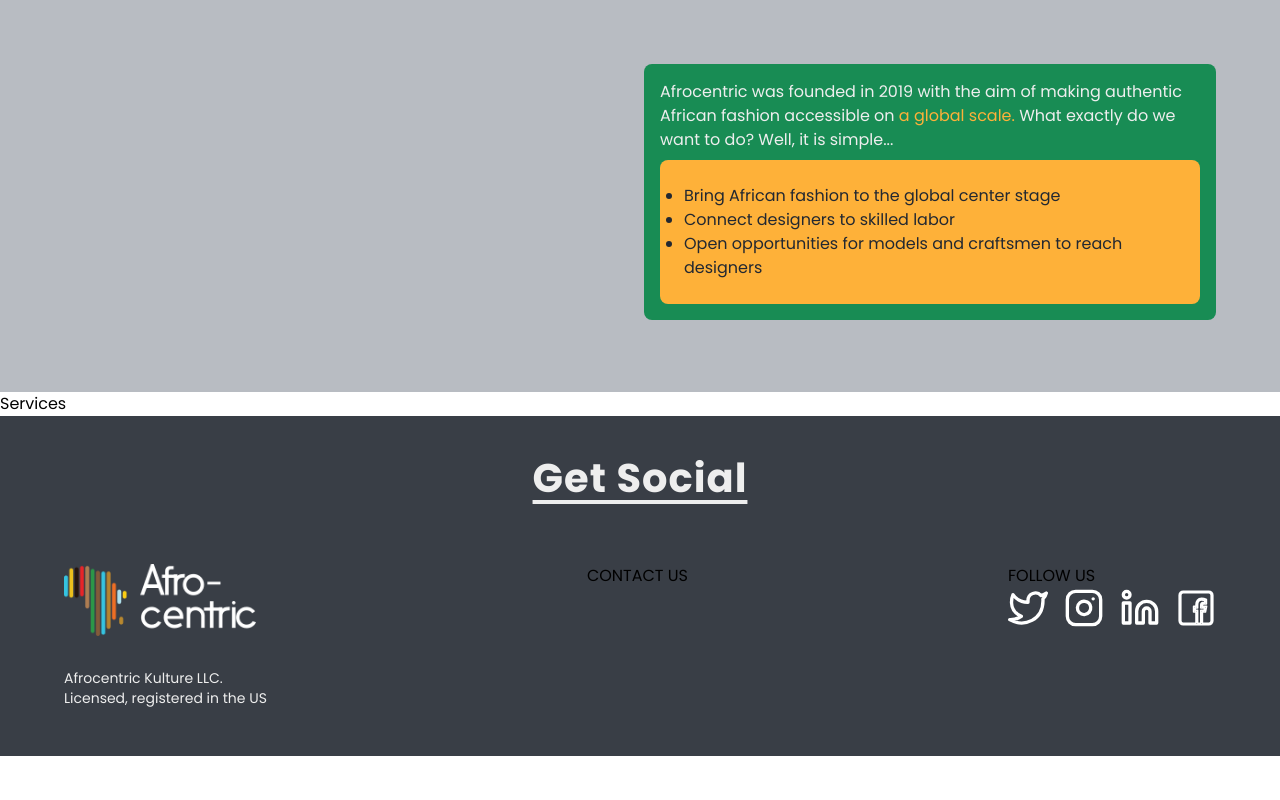
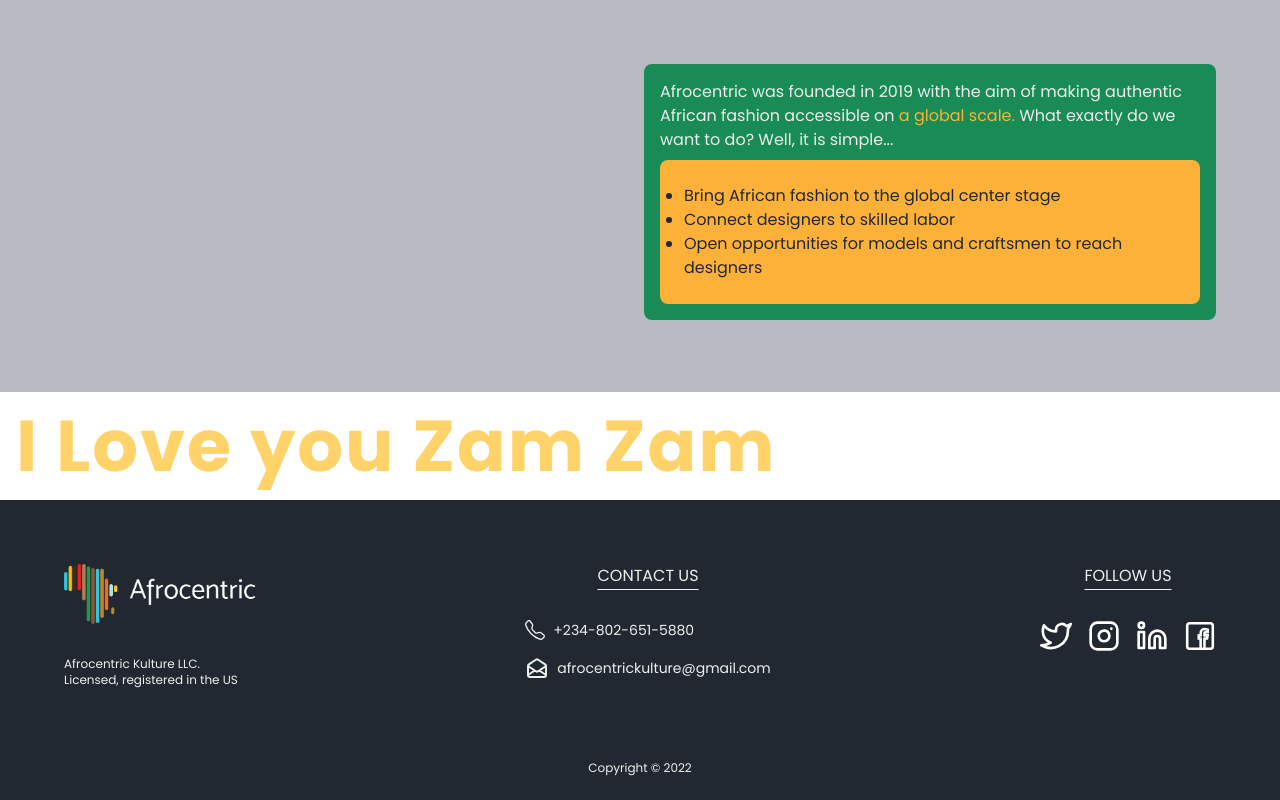
Before and after one commit to peterdtitan/afrocentric-landing-page, a React (Create React App) app: page / in a window 1280 px wide. Shown: the part 1240-2040 px from the top of the page. Before the commit the page ends 1996 px from the top, so only its background shows below. Built offline with nearby package versions, Linux system fonts and the light colour scheme.

Commit message:
Finished Footer

```diff
--- a/src/components/Footer.jsx
+++ b/src/components/Footer.jsx
@@ -1,5 +1,7 @@
 import React from 'react';
 import { motion } from 'framer-motion';
+import { BsTelephone } from 'react-icons/bs';
+import { HiOutlineMailOpen } from 'react-icons/hi';
 
 import Logo from "../img/logo.png";
 import Twitter from '../img/twitter.svg';
@@ -10,38 +12,48 @@
 const Footer = () => {
   return (
     <div id='get-social'
-    className='bg-secondary '>
-        <div className='flex justify-center items-center py-6 md:py-8'>
-            <h1 className='text-[1.5rem] lg:text-[2.5rem] text-textColor font-bold tracking-wide underline underline-offset-8'
-            >Get Social
-            </h1>
-        </div>
-
-        <div className='flex flex-col md:flex-row px-4 md:px-16 py-6 items-center md:items-start gap-8 justify-between'>
-            <div className="hidden md:flex md:flex-col items-start gap-2 cursor-pointer">
+    className='bg-primary pt-10'>
+        <div className='flex flex-col md:flex-row px-4 md:px-16 py-6 items-center md:items-start gap-12 justify-between'>
+            <div className=" md:flex md:flex-col items-start gap-2 cursor-pointer">
                 <img src={Logo} className="w-48 object-cover" alt="logo" />
-                <div className='text-textColor text-sm py-6'>
+                <div className='text-textColor text-xs py-6'>
                     <p>Afrocentric Kulture LLC.</p>
                     <p>Licensed, registered in the US</p>
                 </div>
             </div>
 
-            <div className='flex flex-col'>
-                <h2>CONTACT US</h2>
+            <div className='flex flex-col text-textColor gap-8'>
+                <h2 className='flex justify-center underline underline-offset-8'>CONTACT US</h2>
+                <div className='flex flex-col gap-4'>
+                    <div className='flex gap-2'>
+                        <BsTelephone className='text-xl'/>
+                        <a href="tel:+2348026515880" className="text-sm align-text-bottom hover:text-brightAmber">+234-802-651-5880</a>
+                    </div>
+
+                    <div className='flex gap-2 items-center justify-center'>
+                        <HiOutlineMailOpen className='text-2xl align-text-bottom'/>
+                        <a href="mailto:afrocentrickulture@gmail.com" target="_blank">
+                            <p className="text-sm align-text-bottom hover:text-brightAmber">afrocentrickulture@gmail.com</p>
+                        </a>
+                    </div>
+
+                </div>
 
             </div>
 
-            <div className='flex flex-col'>
-                <h2>FOLLOW US</h2>
+            <div className='flex flex-col text-textColor gap-8'>
+                <h2 className='flex justify-center underline underline-offset-8'>FOLLOW US</h2>
                 <div className='flex items-center gap-4 sm:justify-center cursor-pointer'>
-                    <a href='https://twitter.com/AfrocentricKul1' target='_blank' rel="noreferrer"><img src={Twitter} className='h-10 w-10' alt='twitter' /></a>
-                    <a href='https://www.instagram.com/afrocentrickulture/' target='_blank' rel="noreferrer"><img src={Instagram} className='h-10 w-10' alt='instagram' /></a>
-                    <a href='https://www.linkedin.com/company/afrocentric-kulture' target='_blank' rel="noreferrer"><img src={Linkedin} className='h-10 w-10' alt='linkedin' /></a>
-                    <a href='https://www.facebook.com/AFKulture' target='_blank' rel="noreferrer"><img src={Facebook} className='h-10 w-10' alt='facebook'/></a>
+                    <a href='https://twitter.com/AfrocentricKul1' target='_blank' rel="noreferrer"><motion.img whileHover={{ scale: 1.35}} src={Twitter} className='h-8 w-8' alt='twitter' /></a>
+                    <a href='https://www.instagram.com/afrocentrickulture/' target='_blank' rel="noreferrer"><motion.img src={Instagram} className='h-8 w-8' alt='instagram' /></a>
+                    <a href='https://www.linkedin.com/company/afrocentric-kulture' target='_blank' rel="noreferrer"><motion.img src={Linkedin} className='h-8 w-8' alt='linkedin' /></a>
+                    <a href='https://www.facebook.com/AFKulture' target='_blank' rel="noreferrer"><motion.img src={Facebook} className='h-8 w-8' alt='facebook'/></a>
                 </div>
             </div>
+        </div>
 
-        </div>
+        <p className='flex justify-center text-xs text-textColor pt-6 pb-6'>Copyright © 2022</p>
+
     </div>
   )
 }
--- a/src/components/NavBar.jsx
+++ b/src/components/NavBar.jsx
@@ -22,7 +22,7 @@
             whileHover={{ scale: 1.4 }}
             whileTap={{ scale: 0.8 }}
             className="flex items-center gap-2 cursor-pointer">
-                <img src={Logo} className="w-20 object-cover" alt="logo" />
+                <img src={Logo} className="w-32 object-cover" alt="logo" />
             </motion.div>
 
             <div className="flex items-center gap-8">
@@ -68,7 +68,7 @@
         {/* Mobile */}
         <div className="flex items-center justify-between md:hidden w-full h-full py-2">
             <div className="flex items-center gap-2">
-                <img src={Logo} className="w-20 object-cover" alt="logo" />
+                <img src={Logo} className="w-28 object-cover" alt="logo" />
             </div>
 
             <div className="justify-flex-end">
--- a/src/components/Services.jsx
+++ b/src/components/Services.jsx
@@ -2,7 +2,9 @@
 
 const Services = () => {
   return (
-    <div>Services</div>
+    <div className="px-4 text-[2.5rem] lg:text-[4.5rem] font-bold tracking-wide text-headingColor">
+      <p>I Love you Zam Zam</p>
+    </div>
   )
 }
 
```
Also changed, not shown: src/img/logo.png.
